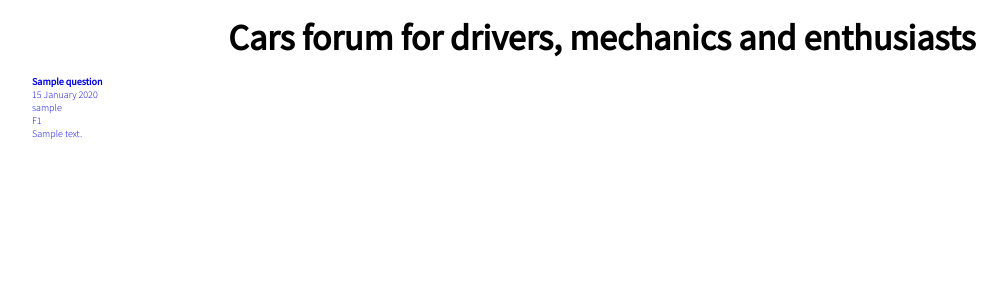
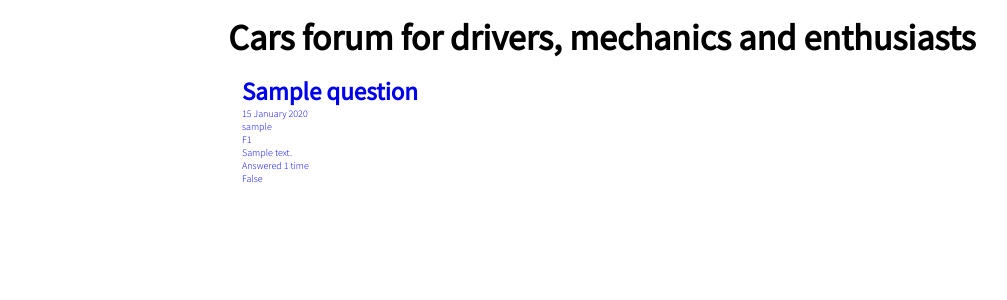
Before and after one commit to wiktorpiela/carsforum, a Django app: page / in a window 1280 px wide. Shown: the part 75-375 px from the top of the page, without its empty margins (38-1045 px from the left). Run offline with Django 4.2, Linux system fonts and the light colour scheme; tables that the repository leaves empty hold one stand-in row (values such as "Sample post").

Commit message:
is your question attributribute added

```diff
--- a/forumapp/models.py
+++ b/forumapp/models.py
@@ -29,6 +29,9 @@ class Question(models.Model):
 
     def total_likes(self):
         return self.likes.count()
+
+    def total_answers(self):
+        return self.answers.count()
 
     def display_category_name(self):
         for short, long in self.categories:
@@ -79,8 +82,6 @@ class Question(models.Model):
                 return f"{years} year ago"
             else:
                 return f"{years} years ago"
-
-
 
 class Answer(models.Model):
     desc = models.TextField()
--- a/forumapp/templates/home.html
+++ b/forumapp/templates/home.html
@@ -1,5 +1,4 @@
 {% extends 'base.html' %}
-
 
 {% block title %}
     Home page
@@ -7,7 +6,6 @@
 
 
 {% block content %}
-
     <div class="login-register-header">
         <h1>Cars forum for drivers, mechanics and enthusiasts</h1>
     </div>
@@ -20,6 +18,15 @@
                 <p>{{question.user}}</p>
                 <p>{{question.display_category_name}}</p>
                 <p>{{question.desc|truncatechars:500}}</p>
+
+                {% if  question.total_answers %}
+                    <p>Answered {{question.total_answers}} time{{question.total_answers|pluralize}}</p>
+                {% else %}
+                    <p>Not answered yet</p>
+                {% endif %}
+
+                <p>{{question.is_your_question}}</p>
+
             </a>
         </div>
     {% endfor %}
--- a/forumapp/templates/show_my_questions.html
+++ b/forumapp/templates/show_my_questions.html
@@ -9,7 +9,7 @@
     {% if my_questions %}
         <ul>
             {% for question in my_questions %}
-                <li>{{question.title}}, {{question.display_time}}, {{question.total_likes}} <a href="{% url 'forumapp:edit_question' question.id %}">edit</a> <a href="{% url 'forumapp:delete_question' question.id %}">delete</a></li>
+                <li><a href="{% url 'forumapp:question_details' question.id %}">{{question.title}}, {{question.display_time}}, {{question.total_likes}}</a> <a href="{% url 'forumapp:edit_question' question.id %}">edit</a> <a href="{% url 'forumapp:delete_question' question.id %}">delete</a></li>
             {% endfor %}
         </ul>
 
--- a/forumapp/views.py
+++ b/forumapp/views.py
@@ -9,6 +9,11 @@ from django.db.models import Q
 
 def home(request):
     wall = Question.objects.order_by("-create_date")
+    for question in wall:
+        if question.user == request.user:
+            question.is_your_question = True
+        else:
+            question.is_your_question = False
     return render(request, "home.html", {"wall": wall})
 
 def question_details(request, questionID):
--- a/static/css/main.css
+++ b/static/css/main.css
@@ -195,4 +195,11 @@ nav {
 /* --------------------------- */
 .single-question{
     margin-top: 1.5rem;
+    padding: 1.5rem;
+    width: 750px;
+    margin: 0 auto;
 }
+
+.single-question h4{
+    font-size: 2.5rem;
+}
```
